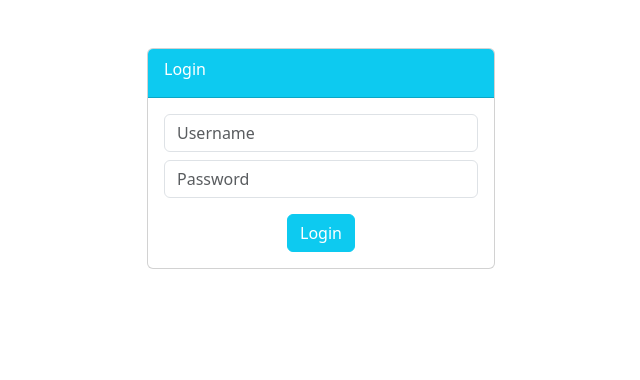
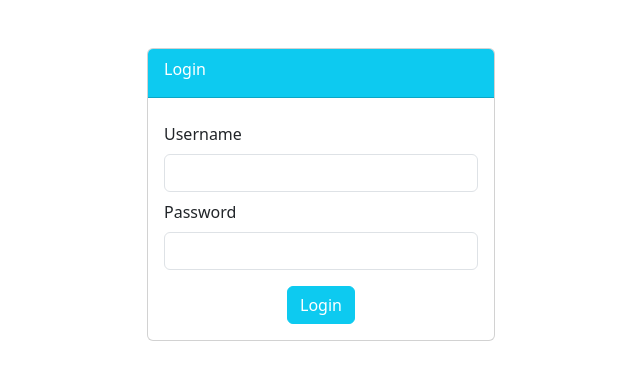
Before and after one commit to 2Bit-Synergy/menu-master, a Django app: page /login/ in a window 1280 px wide. Shown: the part 97-477 px from the top of the page, without its empty margins (319-959 px from the left). Run offline with Django 5.2, Linux system fonts and the light colour scheme.

Commit message:
Styling register and fix enhance styling for login form

```diff
--- a/users/templates/users/login.html
+++ b/users/templates/users/login.html
@@ -10,11 +10,13 @@
                 <div class="card-body">
                     <form method="POST">
                         {% csrf_token %}
-                        <div class="form-group mb-2">
-                            <input type="text" autocomplete="off" class="form-control" name="username" placeholder="Username">
+                        <div class="form-group my-2">
+                            <label for="username" class="form-label">Username</label>
+                            <input type="text" autocomplete="off" class="form-control" name="username">
                         </div>
-                        <div class="form-group mb-2">
-                            <input type="password" class="form-control" name="password" placeholder="Password">
+                        <div class="form-group my-2">
+                            <label for="password" class="form-label">Password</label>
+                            <input type="password" class="form-control" name="password">
                         </div>
                         <div class="d-flex justify-content-center mt-3">
                             <button class="btn btn-info text-white" type="submit">Login</button>
@@ -25,5 +27,4 @@
         </div>
     </div>
 </div>
-
 {% endblock %}
```
Also changed, not shown: users/templates/users/register.html (+38 -5 lines), db.sqlite3.
